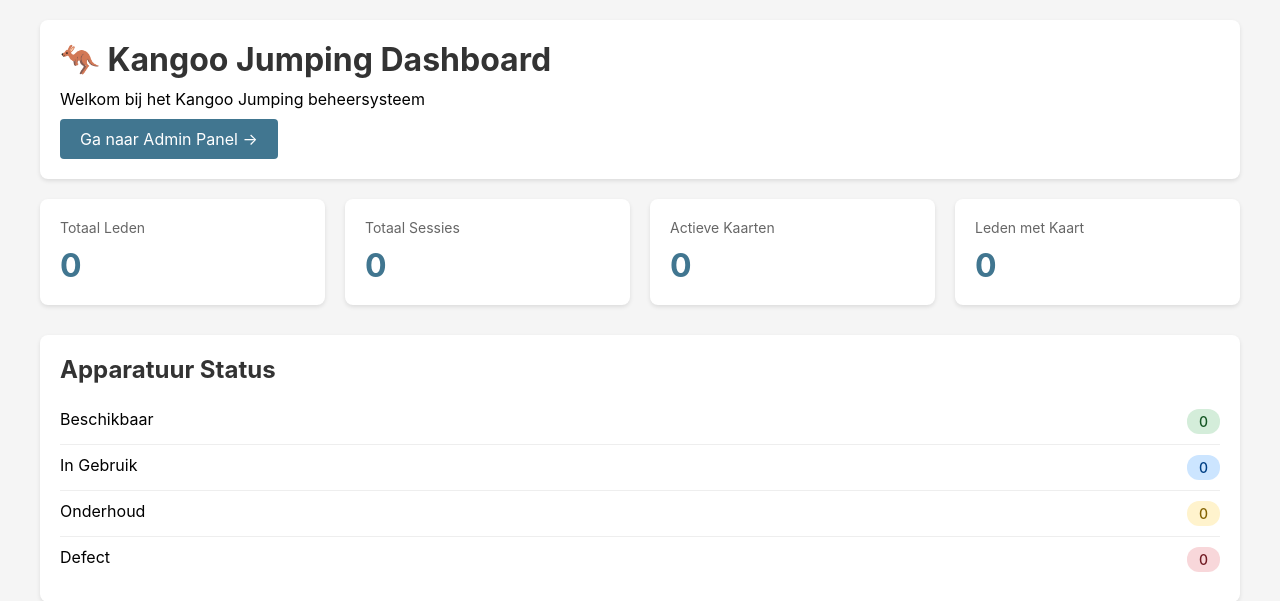
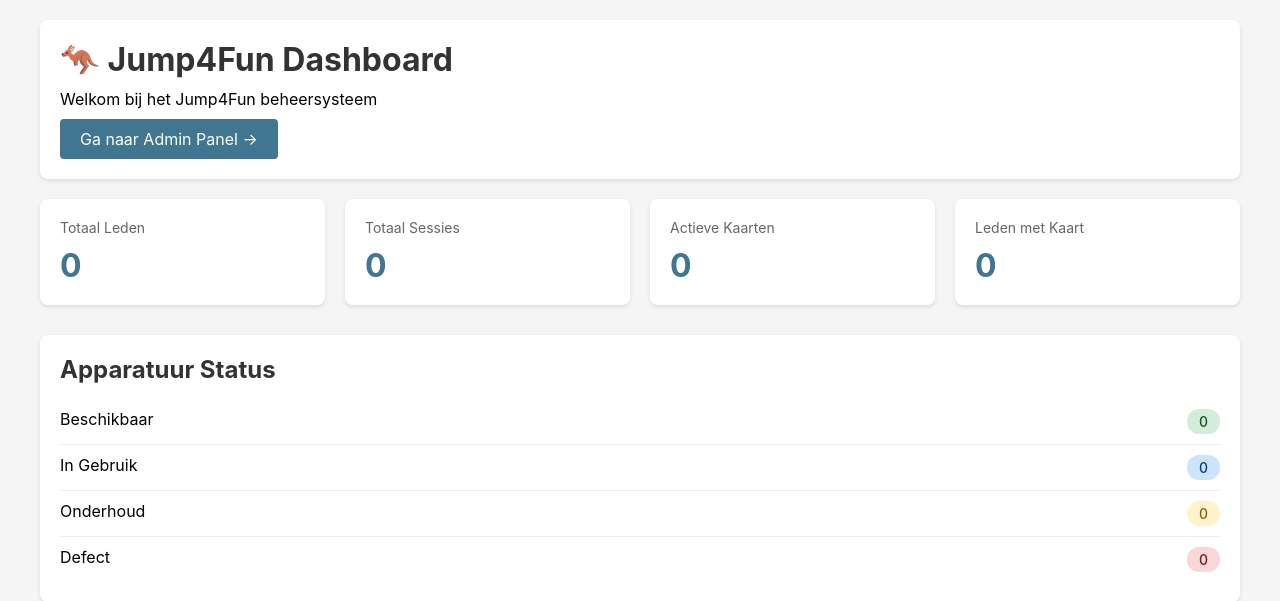
Before and after one commit to Potvis/availabilityTracker, a Django app: page / in a window 1280 px wide. Shown: the top 601 px of the page. Run offline with Django 5.2, Linux system fonts and the light colour scheme; the visitor is signed in with stand-in values (Sample User, id 1); data that the repository does not hold is empty.

Commit message:
Branding

```diff
--- a/backend/bookings/admin.py
+++ b/backend/bookings/admin.py
@@ -136,7 +136,7 @@ class CSVImportAdmin(admin.ModelAdmin):
         context = {
             'form': form,
             'title': 'CSV Bestand Importeren',
-            'site_header': 'Kangoo Jumping Beheer',
+            'site_header': 'Jump4Fun Beheer',
             'site_title': 'CSV Import',
             'opts': self.model._meta,
         }
--- a/backend/bookings/utils.py
+++ b/backend/bookings/utils.py
@@ -148,7 +148,7 @@ def process_csv_import(csv_file, imported_by='admin', auto_assign_cards=True):
                     continue
 
                 # ===== GET SESSION DETAILS =====
-                title = str(row.get('Titel', 'Kangoo Jumping Sessie')).strip() if 'Titel' in df.columns else 'Kangoo Jumping Sessie'
+                title = str(row.get('Titel', 'Jump4Fun Sessie')).strip() if 'Titel' in df.columns else 'Jump4Fun Sessie'
                 description = str(row.get('Omschrijving', '')).strip() if 'Omschrijving' in df.columns and pd.notna(row.get('Omschrijving')) else ''
                 location = str(row.get('Locatie', '')).strip() if 'Locatie' in df.columns and pd.notna(row.get('Locatie')) else ''
 
--- a/backend/kangoo_project/urls.py
+++ b/backend/kangoo_project/urls.py
@@ -12,6 +12,6 @@ urlpatterns = [
 if settings.DEBUG:
     urlpatterns += static(settings.MEDIA_URL, document_root=settings.MEDIA_ROOT)
 
-admin.site.site_header = "Kangoo Jumping Beheer"
+admin.site.site_header = "Jump4Fun Beheer"
 admin.site.site_title = "Kangoo Admin"
-admin.site.index_title = "Welkom bij Kangoo Jumping Beheer"
+admin.site.index_title = "Welkom bij Jump4Fun Beheer"
--- a/backend/templates/dashboard.html
+++ b/backend/templates/dashboard.html
@@ -3,7 +3,7 @@
 <head>
     <meta charset="UTF-8">
     <meta name="viewport" content="width=device-width, initial-scale=1.0">
-    <title>Kangoo Jumping Dashboard</title>
+    <title>Jump4Fun Dashboard</title>
     <style>
         * {
             margin: 0;
@@ -128,8 +128,8 @@
 <body>
     <div class="container">
         <header>
-            <h1>🦘 Kangoo Jumping Dashboard</h1>
-            <p>Welkom bij het Kangoo Jumping beheersysteem</p>
+            <h1>🦘 Jump4Fun Dashboard</h1>
+            <p>Welkom bij het Jump4Fun beheersysteem</p>
             <a href="/admin/" class="admin-link">Ga naar Admin Panel →</a>
         </header>
 
```
